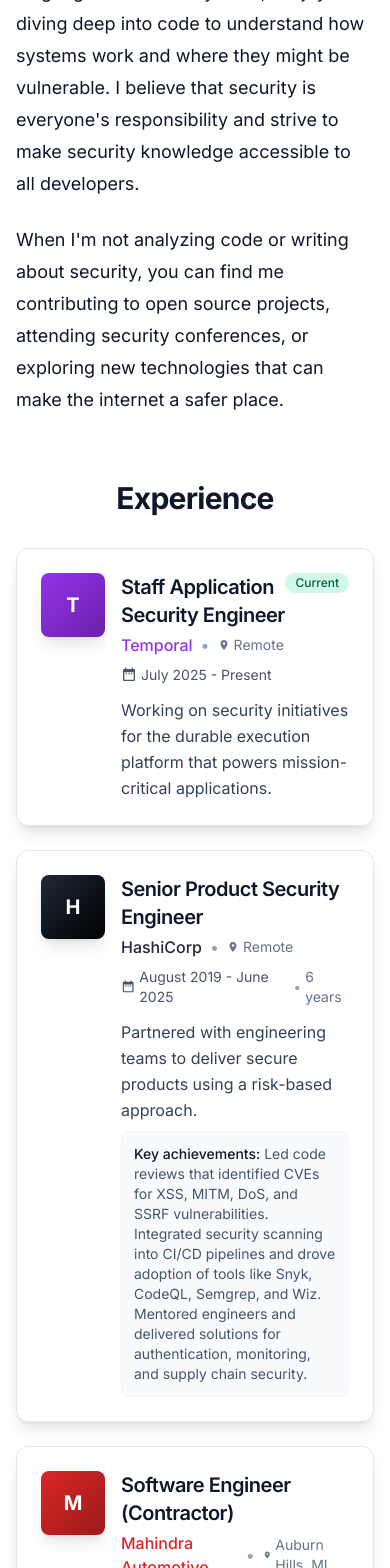
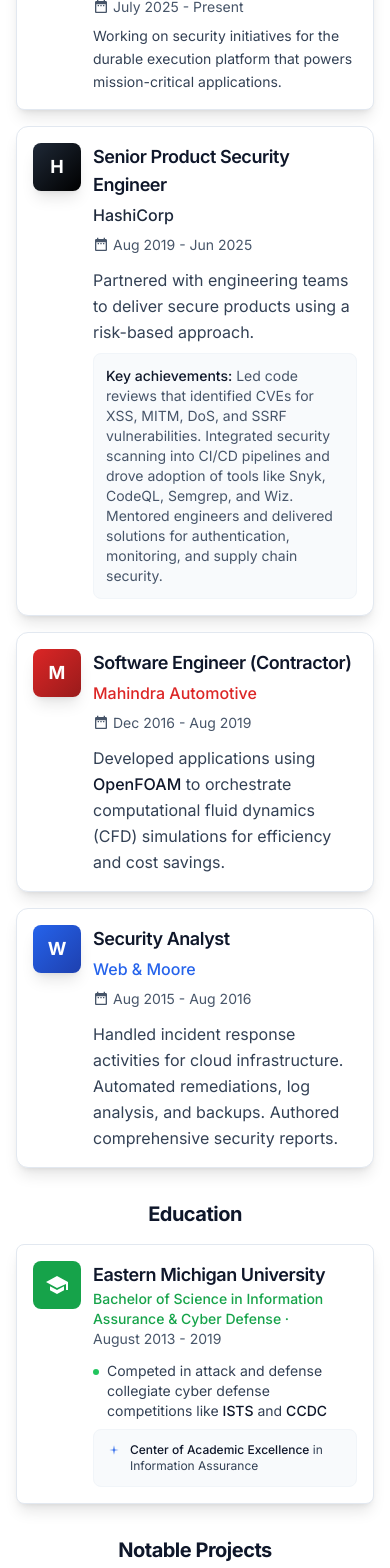
Before and after one commit to picatz/picatz.github.io, a SvelteKit app: page /about in a window 390 px wide. Shown: the part 432-2000 px from the top of the page. Built offline with nearby package versions, Linux system fonts and the light colour scheme.

Commit message:
Continue iterating on responsive design

```diff
--- a/src/app.css
+++ b/src/app.css
@@ -57,6 +57,14 @@
   /* Skill tags for hero section */
   .skill-tag {
     @apply inline-block px-3 py-1 bg-white/80 dark:bg-slate-800/80 backdrop-blur-sm text-slate-700 dark:text-slate-300 text-sm font-medium rounded-full border border-slate-200/50 dark:border-slate-700/50 hover:bg-white dark:hover:bg-slate-800 hover:scale-105 transition-all duration-300 animate-fade-in-up;
+  }
+
+  /* Text truncation utilities */
+  .line-clamp-3 {
+    display: -webkit-box;
+    -webkit-box-orient: vertical;
+    -webkit-line-clamp: 3;
+    overflow: hidden;
   }
 }
 
--- a/src/routes/about/+page.svelte
+++ b/src/routes/about/+page.svelte
@@ -11,24 +11,24 @@
 </svelte:head>
 
 <div class="min-h-screen bg-white dark:bg-slate-950">
-	<div class="max-w-6xl mx-auto px-4 sm:px-6 lg:px-8 py-16">
+	<div class="max-w-6xl mx-auto px-4 sm:px-6 lg:px-8 py-8 sm:py-12 lg:py-16">
 		<!-- Introduction -->
-		<div class="mb-16">
-			<div class="prose prose-lg prose-slate dark:prose-invert mx-auto">
+		<div class="mb-8 sm:mb-12 lg:mb-16">
+			<div class="prose prose-sm sm:prose-base lg:prose-lg prose-slate dark:prose-invert mx-auto">
 				<p>
 					I'm a security engineer with a passion for discovering vulnerabilities, building secure
 					systems, and sharing knowledge about cybersecurity practices. My work focuses on static
 					analysis, vulnerability research, and helping teams build more secure software.
 				</p>
 
-				<p>
+				<p class="hidden sm:block">
 					With expertise in various programming languages and security tools, I enjoy diving deep
 					into code to understand how systems work and where they might be vulnerable. I believe
 					that security is everyone's responsibility and strive to make security knowledge
 					accessible to all developers.
 				</p>
 
-				<p>
+				<p class="hidden lg:block">
 					When I'm not analyzing code or writing about security, you can find me contributing to
 					open source projects, attending security conferences, or exploring new technologies that
 					can make the internet a safer place.
@@ -37,31 +37,34 @@
 		</div>
 
 		<!-- Experience Section -->
-		<!-- Experience Section -->
-		<div class="mb-16">
-			<h2 class="text-3xl font-bold text-slate-900 dark:text-white mb-8 text-center">Experience</h2>
-			<div class="space-y-6">
+		<div class="mb-8 sm:mb-12 lg:mb-16">
+			<h2
+				class="text-xl sm:text-2xl lg:text-3xl font-bold text-slate-900 dark:text-white mb-4 sm:mb-6 lg:mb-8 text-center"
+			>
+				Experience
+			</h2>
+			<div class="space-y-4 sm:space-y-6">
 				<!-- Temporal -->
 				<div
-					class="group bg-white dark:bg-slate-900 rounded-xl shadow-lg border border-slate-200 dark:border-slate-700 p-6 transition-all duration-300 hover:shadow-xl hover:-translate-y-0.5"
+					class="group bg-white dark:bg-slate-900 rounded-lg sm:rounded-xl shadow-lg border border-slate-200 dark:border-slate-700 p-4 sm:p-6 transition-all duration-300 hover:shadow-xl hover:-translate-y-0.5"
 				>
-					<div class="flex items-start space-x-4">
+					<div class="flex items-start space-x-3 sm:space-x-4">
 						<div
-							class="w-16 h-16 bg-gradient-to-br from-purple-600 to-purple-800 rounded-lg flex items-center justify-center text-white font-bold text-xl shadow-lg transition-transform duration-300 group-hover:scale-105"
+							class="w-12 h-12 sm:w-16 sm:h-16 bg-gradient-to-br from-purple-600 to-purple-800 rounded-lg flex items-center justify-center text-white font-bold text-lg sm:text-xl shadow-lg transition-transform duration-300 group-hover:scale-105 flex-shrink-0"
 						>
 							T
 						</div>
 						<div class="flex-1 min-w-0">
-							<div class="flex items-start justify-between mb-2">
-								<div>
-									<h3 class="text-xl font-semibold text-slate-900 dark:text-white">
+							<div class="flex flex-col sm:flex-row sm:items-start sm:justify-between mb-2">
+								<div class="mb-2 sm:mb-0">
+									<h3 class="text-lg sm:text-xl font-semibold text-slate-900 dark:text-white">
 										Staff Application Security Engineer
 									</h3>
-									<div class="flex items-center space-x-2 mt-1">
+									<div class="flex flex-col sm:flex-row sm:items-center sm:space-x-2 mt-1">
 										<p class="text-purple-600 dark:text-purple-400 font-medium">Temporal</p>
-										<span class="text-slate-400">•</span>
+										<span class="hidden sm:inline text-slate-400">•</span>
 										<span
-											class="text-sm text-slate-500 dark:text-slate-400 flex items-center space-x-1"
+											class="hidden sm:flex text-sm text-slate-500 dark:text-slate-400 items-center space-x-1"
 										>
 											<svg class="w-3 h-3" fill="currentColor" viewBox="0 0 24 24">
 												<path
@@ -73,13 +76,13 @@
 									</div>
 								</div>
 								<span
-									class="inline-flex items-center px-2.5 py-0.5 rounded-full text-xs font-medium bg-emerald-100 text-emerald-800 dark:bg-emerald-900/30 dark:text-emerald-300"
+									class="inline-flex items-center px-2.5 py-0.5 rounded-full text-xs font-medium bg-emerald-100 text-emerald-800 dark:bg-emerald-900/30 dark:text-emerald-300 self-start"
 								>
 									Current
 								</span>
 							</div>
 							<p
-								class="text-slate-600 dark:text-slate-400 text-sm mb-3 flex items-center space-x-1"
+								class="text-slate-600 dark:text-slate-400 text-sm mb-2 sm:mb-3 flex items-center space-x-1"
 							>
 								<svg class="w-4 h-4" fill="currentColor" viewBox="0 0 24 24">
 									<path
@@ -88,7 +91,7 @@
 								</svg>
 								<span>July 2025 - Present</span>
 							</p>
-							<p class="text-slate-700 dark:text-slate-300 leading-relaxed">
+							<p class="text-sm sm:text-base text-slate-700 dark:text-slate-300 leading-relaxed">
 								Working on security initiatives for the durable execution platform that powers
 								mission-critical applications.
 							</p>
@@ -98,24 +101,24 @@
 
 				<!-- HashiCorp -->
 				<div
-					class="group bg-white dark:bg-slate-900 rounded-xl shadow-lg border border-slate-200 dark:border-slate-700 p-6 transition-all duration-300 hover:shadow-xl hover:-translate-y-0.5"
+					class="group bg-white dark:bg-slate-900 rounded-xl shadow-lg border border-slate-200 dark:border-slate-700 p-4 sm:p-6 transition-all duration-300 hover:shadow-xl hover:-translate-y-0.5"
 				>
-					<div class="flex items-start space-x-4">
+					<div class="flex items-start space-x-3 sm:space-x-4">
 						<div
-							class="w-16 h-16 bg-gradient-to-br from-gray-800 to-black rounded-lg flex items-center justify-center text-white font-bold text-xl shadow-lg transition-transform duration-300 group-hover:scale-105"
+							class="w-12 h-12 sm:w-16 sm:h-16 bg-gradient-to-br from-gray-800 to-black rounded-lg flex items-center justify-center text-white font-bold text-lg sm:text-xl shadow-lg transition-transform duration-300 group-hover:scale-105"
 						>
 							H
 						</div>
 						<div class="flex-1 min-w-0">
 							<div class="mb-2">
-								<h3 class="text-xl font-semibold text-slate-900 dark:text-white">
+								<h3 class="text-lg sm:text-xl font-semibold text-slate-900 dark:text-white">
 									Senior Product Security Engineer
 								</h3>
-								<div class="flex items-center space-x-2 mt-1">
+								<div class="flex flex-col sm:flex-row sm:items-center sm:space-x-2 mt-1">
 									<p class="text-slate-800 dark:text-slate-200 font-medium">HashiCorp</p>
-									<span class="text-slate-400">•</span>
+									<span class="hidden sm:inline text-slate-400">•</span>
 									<span
-										class="text-sm text-slate-500 dark:text-slate-400 flex items-center space-x-1"
+										class="hidden sm:flex text-sm text-slate-500 dark:text-slate-400 items-center space-x-1"
 									>
 										<svg class="w-3 h-3" fill="currentColor" viewBox="0 0 24 24">
 											<path
@@ -134,9 +137,9 @@
 										d="M9 11H7V9H9V11M13 11H11V9H13V11M17 11H15V9H17V11M19 3H18V1H16V3H8V1H6V3H5C3.89 3 3 3.9 3 5V19C3 20.1 3.89 21 5 21H19C20.1 21 21 20.1 21 19V5C21 3.9 20.1 3 19 3M19 19H5V8H19V19Z"
 									/>
 								</svg>
-								<span>August 2019 - June 2025</span>
-								<span class="text-slate-400">•</span>
-								<span class="text-slate-500 dark:text-slate-400">6 years</span>
+								<span>Aug 2019 - Jun 2025</span>
+								<span class="hidden sm:inline text-slate-400">•</span>
+								<span class="hidden sm:inline text-slate-500 dark:text-slate-400">6 yrs</span>
 							</p>
 							<div class="space-y-2">
 								<p class="text-slate-700 dark:text-slate-300 leading-relaxed">
@@ -162,24 +165,24 @@
 
 				<!-- Mahindra Automotive -->
 				<div
-					class="group bg-white dark:bg-slate-900 rounded-xl shadow-lg border border-slate-200 dark:border-slate-700 p-6 transition-all duration-300 hover:shadow-xl hover:-translate-y-0.5"
+					class="group bg-white dark:bg-slate-900 rounded-xl shadow-lg border border-slate-200 dark:border-slate-700 p-4 sm:p-6 transition-all duration-300 hover:shadow-xl hover:-translate-y-0.5"
 				>
-					<div class="flex items-start space-x-4">
+					<div class="flex items-start space-x-3 sm:space-x-4">
 						<div
-							class="w-16 h-16 bg-gradient-to-br from-red-600 to-red-800 rounded-lg flex items-center justify-center text-white font-bold text-xl shadow-lg transition-transform duration-300 group-hover:scale-105"
+							class="w-12 h-12 sm:w-16 sm:h-16 bg-gradient-to-br from-red-600 to-red-800 rounded-lg flex items-center justify-center text-white font-bold text-lg sm:text-xl shadow-lg transition-transform duration-300 group-hover:scale-105"
 						>
 							M
 						</div>
 						<div class="flex-1 min-w-0">
 							<div class="mb-2">
-								<h3 class="text-xl font-semibold text-slate-900 dark:text-white">
+								<h3 class="text-lg sm:text-xl font-semibold text-slate-900 dark:text-white">
 									Software Engineer (Contractor)
 								</h3>
-								<div class="flex items-center space-x-2 mt-1">
+								<div class="flex flex-col sm:flex-row sm:items-center sm:space-x-2 mt-1">
 									<p class="text-red-600 dark:text-red-400 font-medium">Mahindra Automotive</p>
-									<span class="text-slate-400">•</span>
+									<span class="hidden sm:inline text-slate-400">•</span>
 									<span
-										class="text-sm text-slate-500 dark:text-slate-400 flex items-center space-x-1"
+										class="hidden sm:flex text-sm text-slate-500 dark:text-slate-400 items-center space-x-1"
 									>
 										<svg class="w-3 h-3" fill="currentColor" viewBox="0 0 24 24">
 											<path
@@ -198,9 +201,9 @@
 										d="M9 11H7V9H9V11M13 11H11V9H13V11M17 11H15V9H17V11M19 3H18V1H16V3H8V1H6V3H5C3.89 3 3 3.9 3 5V19C3 20.1 3.89 21 5 21H19C20.1 21 21 20.1 21 19V5C21 3.9 20.1 3 19 3M19 19H5V8H19V19Z"
 									/>
 								</svg>
-								<span>December 2016 - August 2019</span>
-								<span class="text-slate-400">•</span>
-								<span class="text-slate-500 dark:text-slate-400">2 years 9 months</span>
+								<span>Dec 2016 - Aug 2019</span>
+								<span class="hidden sm:inline text-slate-400">•</span>
+								<span class="hidden sm:inline text-slate-500 dark:text-slate-400">2 yrs 9 mos</span>
 							</p>
 							<p class="text-slate-700 dark:text-slate-300 leading-relaxed">
 								Developed applications using <span
@@ -214,24 +217,24 @@
 
 				<!-- Web & Moore -->
 				<div
-					class="group bg-white dark:bg-slate-900 rounded-xl shadow-lg border border-slate-200 dark:border-slate-700 p-6 transition-all duration-300 hover:shadow-xl hover:-translate-y-0.5"
+					class="group bg-white dark:bg-slate-900 rounded-xl shadow-lg border border-slate-200 dark:border-slate-700 p-4 sm:p-6 transition-all duration-300 hover:shadow-xl hover:-translate-y-0.5"
 				>
-					<div class="flex items-start space-x-4">
+					<div class="flex items-start space-x-3 sm:space-x-4">
 						<div
-							class="w-16 h-16 bg-gradient-to-br from-blue-600 to-blue-800 rounded-lg flex items-center justify-center text-white font-bold text-xl shadow-lg transition-transform duration-300 group-hover:scale-105"
+							class="w-12 h-12 sm:w-16 sm:h-16 bg-gradient-to-br from-blue-600 to-blue-800 rounded-lg flex items-center justify-center text-white font-bold text-lg sm:text-xl shadow-lg transition-transform duration-300 group-hover:scale-105"
 						>
 							W
 						</div>
 						<div class="flex-1 min-w-0">
 							<div class="mb-2">
-								<h3 class="text-xl font-semibold text-slate-900 dark:text-white">
+								<h3 class="text-lg sm:text-xl font-semibold text-slate-900 dark:text-white">
 									Security Analyst
 								</h3>
-								<div class="flex items-center space-x-2 mt-1">
+								<div class="flex flex-col sm:flex-row sm:items-center sm:space-x-2 mt-1">
 									<p class="text-blue-600 dark:text-blue-400 font-medium">Web & Moore</p>
-									<span class="text-slate-400">•</span>
+									<span class="hidden sm:inline text-slate-400">•</span>
 									<span
-										class="text-sm text-slate-500 dark:text-slate-400 flex items-center space-x-1"
+										class="hidden sm:flex text-sm text-slate-500 dark:text-slate-400 items-center space-x-1"
 									>
 										<svg class="w-3 h-3" fill="currentColor" viewBox="0 0 24 24">
 											<path
@@ -250,9 +253,9 @@
 										d="M9 11H7V9H9V11M13 11H11V9H13V11M17 11H15V9H17V11M19 3H18V1H16V3H8V1H6V3H5C3.89 3 3 3.9 3 5V19C3 20.1 3.89 21 5 21H19C20.1 21 21 20.1 21 19V5C21 3.9 20.1 3 19 3M19 19H5V8H19V19Z"
 									/>
 								</svg>
-								<span>August 2015 - August 2016</span>
-								<span class="text-slate-400">•</span>
-								<span class="text-slate-500 dark:text-slate-400">1 year</span>
+								<span>Aug 2015 - Aug 2016</span>
+								<span class="hidden sm:inline text-slate-400">•</span>
+								<span class="hidden sm:inline text-slate-500 dark:text-slate-400">1 yr</span>
 							</p>
 							<p class="text-slate-700 dark:text-slate-300 leading-relaxed">
 								Handled incident response activities for cloud infrastructure. Automated
@@ -265,19 +268,23 @@
 		</div>
 
 		<!-- Education Section -->
-		<div class="mb-16">
-			<h2 class="text-3xl font-bold text-slate-900 dark:text-white mb-8 text-center">Education</h2>
-			<div class="space-y-8">
+		<div class="mb-8 sm:mb-12 lg:mb-16">
+			<h2
+				class="text-xl sm:text-2xl lg:text-3xl font-bold text-slate-900 dark:text-white mb-4 sm:mb-6 lg:mb-8 text-center"
+			>
+				Education
+			</h2>
+			<div class="space-y-6 sm:space-y-8">
 				<!-- Eastern Michigan University -->
 				<div
-					class="bg-white dark:bg-slate-900 rounded-xl shadow-lg border border-slate-200 dark:border-slate-700 p-6 transition-all duration-300 hover:shadow-xl hover:-translate-y-0.5"
+					class="bg-white dark:bg-slate-900 rounded-lg sm:rounded-xl shadow-lg border border-slate-200 dark:border-slate-700 p-4 sm:p-6 transition-all duration-300 hover:shadow-xl hover:-translate-y-0.5"
 				>
-					<div class="flex items-start space-x-4">
+					<div class="flex items-start space-x-3 sm:space-x-4">
 						<!-- University icon with graduation cap -->
 						<div
-							class="w-16 h-16 bg-green-600 rounded-lg flex items-center justify-center text-white font-bold text-xl"
+							class="w-12 h-12 sm:w-16 sm:h-16 bg-green-600 rounded-lg flex items-center justify-center text-white font-bold text-lg sm:text-xl flex-shrink-0"
 						>
-							<svg class="w-8 h-8" fill="currentColor" viewBox="0 0 24 24">
+							<svg class="w-6 h-6 sm:w-8 sm:h-8" fill="currentColor" viewBox="0 0 24 24">
 								<path
 									d="M12 3L1 9L12 15L21 11.09V17H23V9M5 13.18V17.18L12 21L19 17.18V13.18L12 17L5 13.18Z"
 								/>
@@ -285,17 +292,21 @@
 						</div>
 
 						<!-- Content -->
-						<div class="flex-1">
-							<h3 class="text-xl font-semibold text-slate-900 dark:text-white">
+						<div class="flex-1 min-w-0">
+							<h3 class="text-lg sm:text-xl font-semibold text-slate-900 dark:text-white">
 								Eastern Michigan University
 							</h3>
-							<p class="text-green-600 dark:text-green-400 font-medium">
-								Bachelor of Science in Information Assurance & Cyber Defense · Ypsilanti, MI
+							<p class="text-green-600 dark:text-green-400 font-medium text-sm sm:text-base">
+								Bachelor of Science in Information Assurance & Cyber Defense · <span
+									class="hidden sm:inline">Ypsilanti, MI</span
+								>
 							</p>
-							<p class="text-slate-600 dark:text-slate-400 text-sm mb-4">August 2013 - 2019</p>
+							<p class="text-slate-600 dark:text-slate-400 text-sm mb-3 sm:mb-4">
+								August 2013 - 2019
+							</p>
 
 							<!-- Enhanced content organization -->
-							<div class="space-y-3">
+							<div class="space-y-2 sm:space-y-3">
 								<div class="flex items-start space-x-2">
 									<div class="w-1.5 h-1.5 bg-green-500 rounded-full mt-2 flex-shrink-0"></div>
 									<p class="text-slate-700 dark:text-slate-300 text-sm">
@@ -305,7 +316,7 @@
 									</p>
 								</div>
 
-								<div class="flex items-start space-x-2">
+								<div class="hidden sm:flex items-start space-x-2">
 									<div class="w-1.5 h-1.5 bg-green-500 rounded-full mt-2 flex-shrink-0"></div>
 									<p class="text-slate-700 dark:text-slate-300 text-sm">
 										<span class="font-medium text-slate-900 dark:text-white">Activities:</span> Information
@@ -326,10 +337,13 @@
 												d="M12 2L13.09 8.26L19 9L13.09 9.74L12 16L10.91 9.74L5 9L10.91 8.26L12 2Z"
 											/>
 										</svg>
-										<p class="text-slate-700 dark:text-slate-300 text-sm">
+										<p class="text-slate-700 dark:text-slate-300 text-xs sm:text-sm">
 											<span class="font-medium text-slate-900 dark:text-white"
 												>Center of Academic Excellence</span
-											> in Information Assurance, sponsored by the National Security Agency
+											>
+											in Information Assurance<span class="hidden sm:inline"
+												>, sponsored by the National Security Agency</span
+											>
 										</p>
 									</div>
 								</div>
@@ -341,15 +355,19 @@
 		</div>
 
 		<!-- Projects Section -->
-		<div class="mb-16">
-			<h2 class="text-3xl font-bold text-slate-900 dark:text-white mb-2 text-center">
+		<div class="mb-8 sm:mb-12 lg:mb-16">
+			<h2
+				class="text-xl sm:text-2xl lg:text-3xl font-bold text-slate-900 dark:text-white mb-2 text-center"
+			>
 				Notable Projects
 			</h2>
-			<p class="text-slate-600 dark:text-slate-400 text-center mb-8 max-w-2xl mx-auto">
+			<p
+				class="text-sm sm:text-base text-slate-600 dark:text-slate-400 text-center mb-6 sm:mb-8 max-w-2xl mx-auto"
+			>
 				A curated selection of open-source tools and libraries spanning security research,
 				cryptography, and developer productivity
 			</p>
-			<div class="grid grid-cols-1 md:grid-cols-2 lg:grid-cols-3 gap-6">
+			<div class="grid grid-cols-1 sm:grid-cols-2 lg:grid-cols-3 gap-4 sm:gap-6">
 				<!-- CLI for OpenAI -->
 				<div
 					class="bg-white dark:bg-slate-900 rounded-xl shadow-lg border border-slate-200 dark:border-slate-700 p-6"
@@ -647,17 +665,21 @@
 		</div>
 
 		<!-- CVEs & Security Research -->
-		<div class="mb-16">
-			<h2 class="text-3xl font-bold text-slate-900 dark:text-white mb-2 text-center">
+		<div class="mb-8 sm:mb-12 lg:mb-16">
+			<h2
+				class="text-xl sm:text-2xl lg:text-3xl font-bold text-slate-900 dark:text-white mb-2 text-center"
+			>
 				CVEs & Security Research
 			</h2>
-			<p class="text-slate-600 dark:text-slate-400 text-center mb-8 max-w-3xl mx-auto">
+			<p
+				class="text-sm sm:text-base text-slate-600 dark:text-slate-400 text-center mb-6 sm:mb-8 max-w-3xl mx-auto"
+			>
 				Disclosed vulnerabilities and security research contributions with CVSS severity ratings
 			</p>
 			<div
-				class="bg-white dark:bg-slate-900 rounded-xl shadow-lg border border-slate-200 dark:border-slate-700 p-6"
+				class="bg-white dark:bg-slate-900 rounded-lg sm:rounded-xl shadow-lg border border-slate-200 dark:border-slate-700 p-4 sm:p-6"
 			>
-				<div class="grid grid-cols-1 md:grid-cols-2 lg:grid-cols-3 gap-4 mb-6">
+				<div class="grid grid-cols-1 sm:grid-cols-2 lg:grid-cols-3 gap-3 sm:gap-4 mb-4 sm:mb-6">
 					<!-- CVE-2020-25864 (Medium - 6.1) -->
 					<a
 						href="https://nvd.nist.gov/vuln/detail/CVE-2020-25864"
@@ -1162,7 +1184,7 @@
 							<h3 class="text-lg font-bold text-slate-900 dark:text-white leading-tight mb-2">
 								Fuzzing Nomad with Nomad
 							</h3>
-							<p class="text-sm text-slate-500 dark:text-slate-400 mb-1">HashiConf 2019</p>
+							<p class="text-sm text-slate-500 dark:text-slate-400 mb-1">HashiDays 2019</p>
 						</div>
 					</div>
 					<p class="text-slate-700 dark:text-slate-300 mb-6 leading-relaxed">
```
Also changed, not shown: src/lib/BlogCard.svelte (+37 -19 lines), src/lib/Navigation.svelte (+10 -8 lines), src/routes/+page.svelte (+108 -40 lines), src/lib/BlogHeader.svelte (line endings or trailing spaces).
